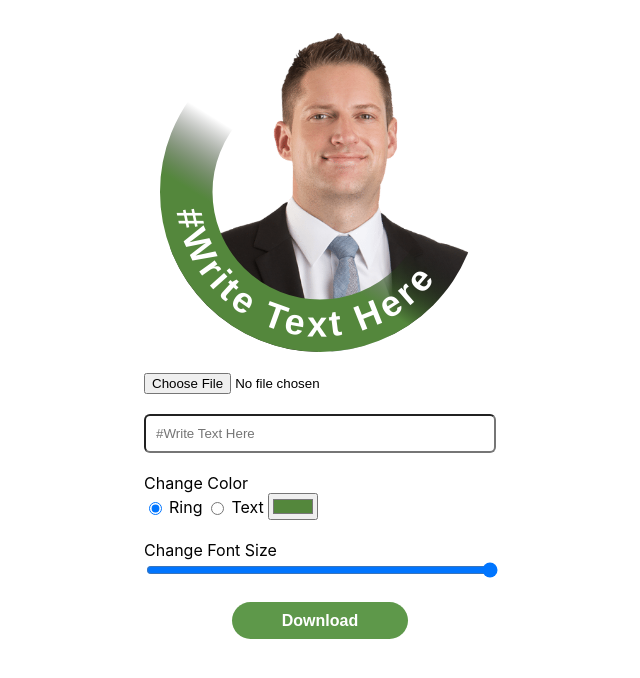
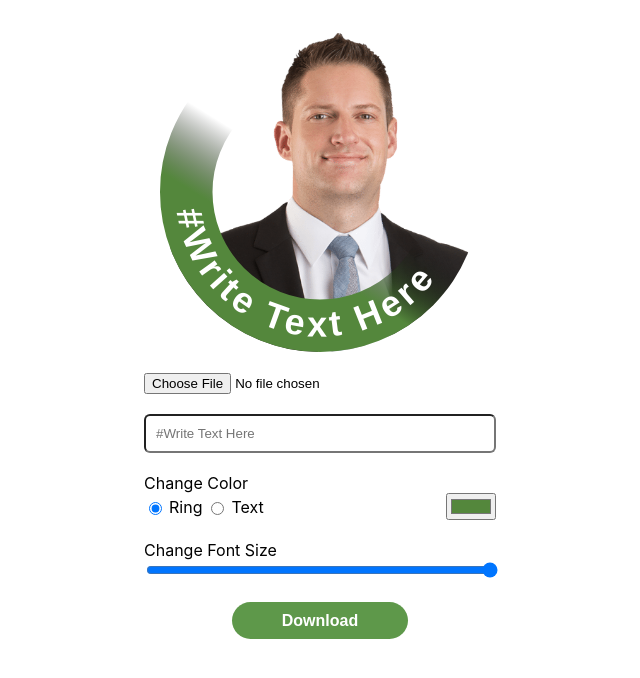
Before and after one commit to Rajdeepc/linkedin-profile-creator, a Next.js app: page / in a window 1280 px wide. Shown: the top 678 px of the page, without its empty margins (320-960 px from the left). Built offline with nearby package versions, Linux system fonts and the light colour scheme.

Commit message:
css change

```diff
--- a/components/Controls/Controls.js
+++ b/components/Controls/Controls.js
@@ -148,7 +148,7 @@ export default function Controls() {
         </div>
         <div className={styles.item}>
           <div>Change Color</div>
-          <div className={styles.row}>
+          <div className={styles.space}>
             <div
               className={styles.row}
               onChange={(e) => setSelection(e.target.value)}
--- a/components/Controls/Controls.module.scss
+++ b/components/Controls/Controls.module.scss
@@ -40,3 +40,7 @@
     justify-content: flex-start;
     align-items: center;
 }
+.space {
+    display: flex;
+    justify-content: space-between;
+}
```
